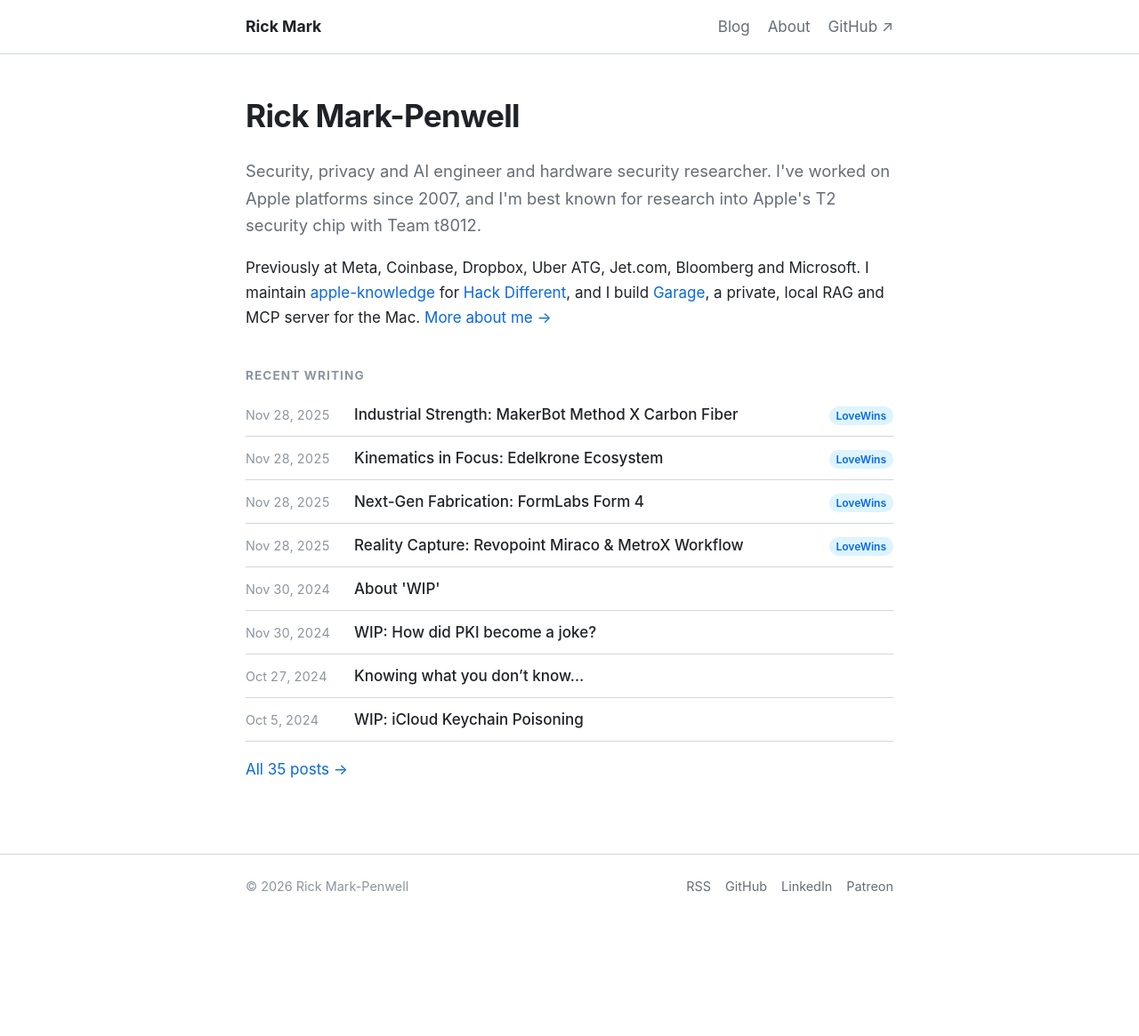
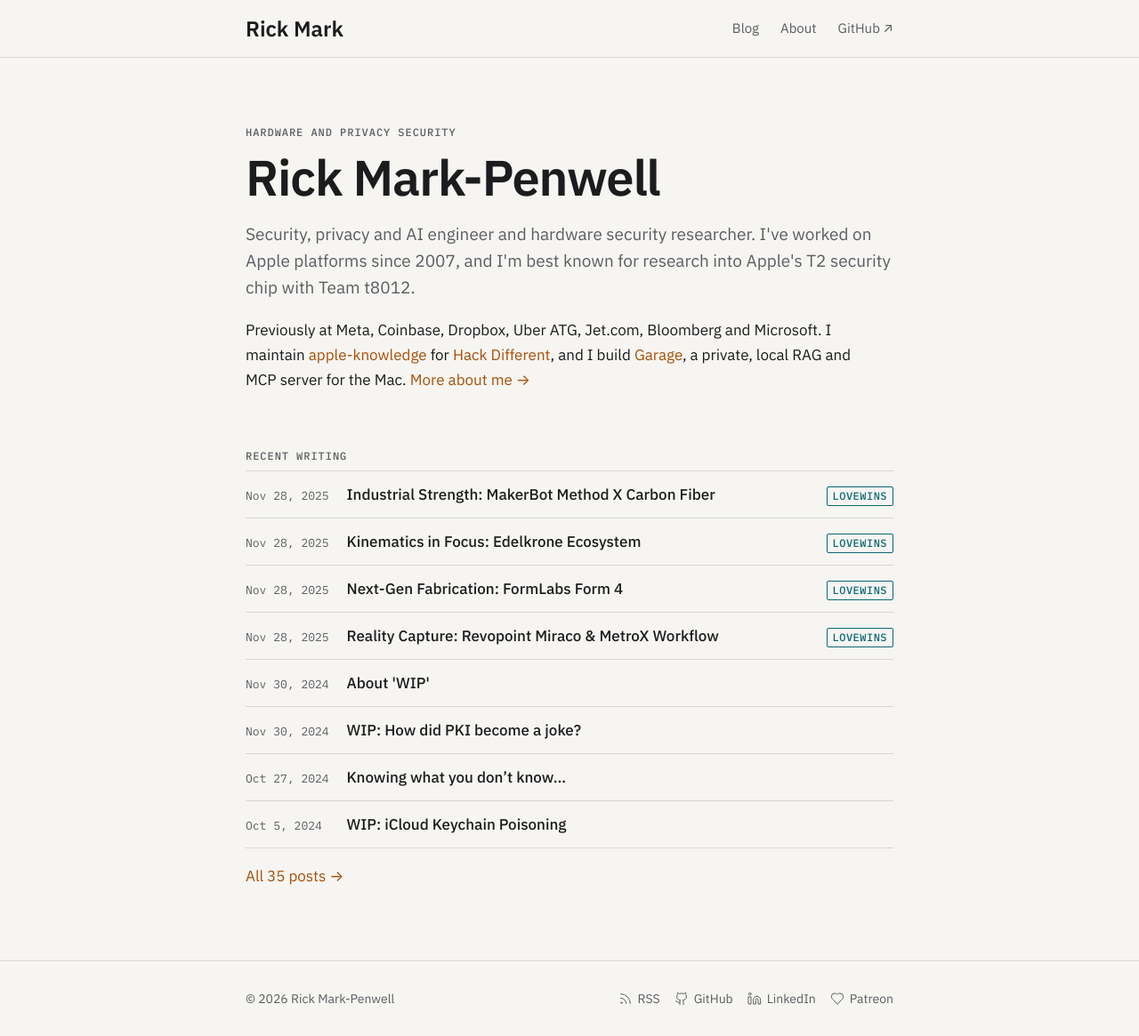
Before and after one commit to rickmark/rickmark_me, a Jekyll site: the page built from index.html, in a window 1280 px wide. Shown: the whole page at 89% size. Built offline with Jekyll 4.4.1, drawn with Linux system fonts in a browser that asks for light colours; before the commit the page ends 1033 px from its top, so only the background shows below that.

Commit message:
Apply the Rick Mark design system to the site
Graphite and paper surfaces with signal amber links and probe teal code
and tags, IBM Plex Sans and Mono, an 8px spacing grid, hairline borders,
a signal focus ring, Lucide icons on footer links and a matching favicon.

Co-Authored-By: Claude Opus 5.5 (1M context) <noreply@anthropic.com>
Claude-Session: https://claude.ai/code/session_01QFXXmsN25Bsffmk9Md9oP3

```diff
--- /dev/null
+++ b/_includes/icon.html
@@ -0,0 +1,9 @@
+{%- comment -%}Lucide line icons (1.5px stroke) for links out. Usage: {% include icon.html name="github" %}{%- endcomment -%}
+<svg class="icon" viewBox="0 0 24 24" fill="none" stroke="currentColor" stroke-width="1.5" stroke-linecap="round" stroke-linejoin="round" aria-hidden="true">
+{%- case include.name -%}
+{%- when "github" -%}<path d="M15 22v-4a4.8 4.8 0 0 0-1-3.5c3 0 6-2 6-5.5.08-1.25-.27-2.48-1-3.5.28-1.15.28-2.35 0-3.5 0 0-1 0-3 1.5-2.64-.5-5.36-.5-8 0C6 2 5 2 5 2c-.3 1.15-.3 2.35 0 3.5A5.403 5.403 0 0 0 4 9c0 3.5 3 5.5 6 5.5-.39.49-.68 1.05-.85 1.65-.17.6-.22 1.23-.15 1.85v4"/><path d="M9 18c-4.51 2-5-2-7-2"/>
+{%- when "linkedin" -%}<path d="M16 8a6 6 0 0 1 6 6v7h-4v-7a2 2 0 0 0-2-2 2 2 0 0 0-2 2v7h-4v-7a6 6 0 0 1 6-6z"/><rect width="4" height="12" x="2" y="9"/><circle cx="4" cy="4" r="2"/>
+{%- when "rss" -%}<path d="M4 11a9 9 0 0 1 9 9"/><path d="M4 4a16 16 0 0 1 16 16"/><circle cx="5" cy="19" r="1"/>
+{%- when "heart" -%}<path d="M19 14c1.49-1.46 3-3.21 3-5.5A5.5 5.5 0 0 0 16.5 3c-1.76 0-3 .5-4.5 2-1.5-1.5-2.74-2-4.5-2A5.5 5.5 0 0 0 2 8.5c0 2.3 1.5 4.05 3 5.5l7 7Z"/>
+{%- endcase -%}
+</svg>
--- a/_layouts/default.html
+++ b/_layouts/default.html
@@ -6,6 +6,9 @@
   {% seo %}
   {% feed_meta %}
   <link rel="icon" type="image/svg+xml" href="{{ '/assets/favicon.svg' | relative_url }}">
+  <link rel="preconnect" href="https://fonts.googleapis.com">
+  <link rel="preconnect" href="https://fonts.gstatic.com" crossorigin>
+  <link rel="stylesheet" href="https://fonts.googleapis.com/css2?family=IBM+Plex+Mono:wght@400;500&family=IBM+Plex+Sans:ital,wght@0,400;0,500;0,600;1,400&display=swap">
   <link rel="stylesheet" href="{{ '/assets/style.css' | relative_url }}">
 </head>
 <body>
@@ -28,10 +31,10 @@
     <div class="container footer-row">
       <span>© {{ site.time | date: '%Y' }} {{ site.author.name }}</span>
       <span class="footer-links">
-        <a href="{{ '/blog/feed.xml' | relative_url }}">RSS</a>
-        <a href="https://github.com/rickmark" rel="noopener">GitHub</a>
-        <a href="https://linkedin.com/in/penwellr" rel="noopener">LinkedIn</a>
-        <a href="https://www.patreon.com/rickmark" rel="noopener">Patreon</a>
+        <a href="{{ '/blog/feed.xml' | relative_url }}">{% include icon.html name="rss" %}RSS</a>
+        <a href="https://github.com/rickmark" rel="noopener">{% include icon.html name="github" %}GitHub</a>
+        <a href="https://linkedin.com/in/penwellr" rel="noopener">{% include icon.html name="linkedin" %}LinkedIn</a>
+        <a href="https://www.patreon.com/rickmark" rel="noopener">{% include icon.html name="heart" %}Patreon</a>
       </span>
     </div>
   </footer>
--- a/assets/style.css
+++ b/assets/style.css
@@ -1,33 +1,42 @@
-/* Colour tokens and type stacks shared with garagerag.app */
+/* Rick Mark design system: graphite and paper, with signal amber and probe teal */
 :root {
-  --bg-primary: #ffffff;
-  --bg-secondary: #f6f8fa;
-  --text-primary: #1f2328;
-  --text-secondary: #656d76;
-  --text-muted: #8c959f;
-  --accent: #0969da;
-  --accent-hover: #0550ae;
-  --accent-subtle: #ddf4ff;
-  --border: #d0d7de;
-  --code-bg: #f6f8fa;
-  --font-sans: -apple-system, BlinkMacSystemFont, "Segoe UI", "Noto Sans", Helvetica, Arial, sans-serif;
-  --font-mono: ui-monospace, SFMono-Regular, "SF Mono", Menlo, Consolas, "Liberation Mono", monospace;
+  --surface: #f6f5f1;
+  --surface-raised: #ffffff;
+  --hairline: #d9d7d0;
+  --ink: #1b1c1e;
+  --ink-muted: #5a5d63;
+  --accent: #a8500a;
+  --on-accent: #ffffff;
+  --signal: #0b6874;
+  --accent-tint: #f3e3cf;
+
+  --font-sans: "IBM Plex Sans", system-ui, -apple-system, sans-serif;
+  --font-mono: "IBM Plex Mono", ui-monospace, "SF Mono", Menlo, monospace;
+
+  --space-1: 8px;
+  --space-2: 16px;
+  --space-3: 32px;
+  --space-4: 64px;
+
+  --radius-sm: 2px;
+  --radius-md: 6px;
+  --radius-lg: 12px;
+
   --max-width: 760px;
   color-scheme: light dark;
 }
 
 @media (prefers-color-scheme: dark) {
   :root {
-    --bg-primary: #0d1117;
-    --bg-secondary: #161b22;
-    --text-primary: #f0f6fc;
-    --text-secondary: #8b949e;
-    --text-muted: #6e7681;
-    --accent: #58a6ff;
-    --accent-hover: #79c0ff;
-    --accent-subtle: #0c2d6b;
-    --border: #30363d;
-    --code-bg: #161b22;
+    --surface: #111214;
+    --surface-raised: #1a1c1f;
+    --hairline: #2c2f33;
+    --ink: #ecebe6;
+    --ink-muted: #9b9ea4;
+    --accent: #f0a53a;
+    --on-accent: #1b1c1e;
+    --signal: #5cc6d2;
+    --accent-tint: #2e2416;
   }
 }
 
@@ -37,116 +46,187 @@ body {
   margin: 0;
   font-family: var(--font-sans);
   font-size: 17px;
-  line-height: 1.65;
-  background: var(--bg-primary);
-  color: var(--text-primary);
+  line-height: 28px;
+  background: var(--surface);
+  color: var(--ink);
   -webkit-font-smoothing: antialiased;
 }
 
-a { color: var(--accent); text-decoration: none; }
-a:hover { color: var(--accent-hover); text-decoration: underline; }
+a {
+  color: var(--accent);
+  text-decoration: none;
+  transition: color 120ms ease;
+}
+a:hover { text-decoration: underline; text-underline-offset: 3px; }
 
-.container { max-width: var(--max-width); margin: 0 auto; padding: 0 16px; }
+:focus-visible {
+  outline: 2px solid var(--signal);
+  outline-offset: 2px;
+  border-radius: var(--radius-sm);
+}
+
+.container { max-width: var(--max-width); margin: 0 auto; padding: 0 var(--space-2); }
+
+/* Type styles */
+.label, .section-title {
+  font-family: var(--font-mono);
+  font-size: 12px; line-height: 16px; font-weight: 500;
+  letter-spacing: 0.08em; text-transform: uppercase;
+  color: var(--ink-muted);
+}
 
 /* Header and footer */
-.site-header { border-bottom: 1px solid var(--border); }
+.site-header { border-bottom: 1px solid var(--hairline); }
 .header-row, .footer-row {
-  display: flex; flex-wrap: wrap; gap: 8px 24px;
+  display: flex; flex-wrap: wrap; gap: var(--space-1) 24px;
   align-items: center; justify-content: space-between;
 }
-.header-row { min-height: 60px; }
-.site-title { font-weight: 700; font-size: 1.1rem; color: var(--text-primary); }
-.site-nav { display: flex; gap: 20px; }
-.site-nav a { color: var(--text-secondary); }
-.site-nav a.active, .site-nav a:hover { color: var(--text-primary); text-decoration: none; }
+.header-row { min-height: 64px; }
+.site-title {
+  font-size: 24px; line-height: 32px; font-weight: 600;
+  color: var(--ink);
+}
+.site-title:hover { text-decoration: none; }
+.site-nav { display: flex; gap: 24px; font-size: 15px; }
+.site-nav a { color: var(--ink-muted); }
+.site-nav a:hover { color: var(--ink); text-decoration: none; }
+.site-nav a.active { color: var(--accent); }
 
-.site-main { padding-top: 40px; padding-bottom: 64px; }
+.site-main { padding-top: var(--space-3); padding-bottom: var(--space-4); }
 
 .site-footer {
-  border-top: 1px solid var(--border);
-  padding: 24px 0;
-  color: var(--text-muted);
-  font-size: 0.9rem;
+  border-top: 1px solid var(--hairline);
+  padding: var(--space-3) 0;
+  color: var(--ink-muted);
+  font-size: 14px; line-height: 20px;
 }
-.footer-links { display: flex; flex-wrap: wrap; gap: 16px; }
-.footer-links a { color: var(--text-secondary); }
+.footer-links { display: flex; flex-wrap: wrap; gap: var(--space-2); }
+.footer-links a {
+  display: inline-flex; align-items: center; gap: 6px;
+  color: var(--ink-muted);
+}
+.footer-links a:hover { color: var(--ink); }
+.icon { width: 16px; height: 16px; flex: none; }
 
 /* Home and lists */
-.intro h1 { font-size: 2.2rem; margin: 0 0 12px; letter-spacing: -0.02em; }
-.lead { font-size: 1.15rem; color: var(--text-secondary); }
-.section-title {
-  font-size: 0.85rem; text-transform: uppercase; letter-spacing: 0.08em;
-  color: var(--text-muted); margin: 40px 0 8px;
+.intro { padding-top: var(--space-3); margin-bottom: var(--space-4); }
+.intro h1 {
+  font-size: 56px; line-height: 60px; font-weight: 600; letter-spacing: -0.02em;
+  margin: var(--space-1) 0 var(--space-2);
 }
-.post-list { list-style: none; margin: 0; padding: 0; }
+.lead { font-size: 19px; line-height: 30px; color: var(--ink-muted); max-width: 68ch; }
+.intro p, .page-intro p { max-width: 68ch; }
+.section-title { margin: var(--space-3) 0 var(--space-1); }
+
+.page-title {
+  font-size: 36px; line-height: 42px; font-weight: 600; letter-spacing: -0.01em;
+  margin: 0 0 var(--space-2);
+}
+
+.post-list { list-style: none; margin: 0 0 var(--space-2); padding: 0; border-top: 1px solid var(--hairline); }
 .post-list li {
-  display: flex; flex-wrap: wrap; align-items: baseline; gap: 4px 14px;
-  padding: 10px 0; border-bottom: 1px solid var(--border);
+  display: flex; flex-wrap: wrap; align-items: baseline; gap: 4px var(--space-2);
+  padding: 12px 0; border-bottom: 1px solid var(--hairline);
 }
 .post-list time {
-  flex: 0 0 7.5em; color: var(--text-muted); font-size: 0.9rem;
+  flex: 0 0 7.5em;
+  font-family: var(--font-mono); font-size: 13px; line-height: 20px;
+  color: var(--ink-muted);
   font-variant-numeric: tabular-nums;
 }
-.post-list a { flex: 1 1 18em; color: var(--text-primary); font-weight: 500; }
-.post-list a:hover { color: var(--accent); }
+.post-list a { flex: 1 1 18em; color: var(--ink); font-weight: 500; }
+.post-list a:hover { color: var(--accent); text-decoration: none; }
 
 .tag {
-  display: inline-block; font-size: 0.75rem; font-weight: 600;
-  padding: 1px 8px; border-radius: 999px;
-  background: var(--accent-subtle); color: var(--accent);
+  display: inline-block;
+  font-family: var(--font-mono);
+  font-size: 12px; line-height: 16px; font-weight: 500;
+  letter-spacing: 0.04em; text-transform: uppercase;
+  padding: 2px 6px; border-radius: var(--radius-sm);
+  border: 1px solid currentColor;
+  color: var(--signal);
 }
 
 /* Articles */
 .prose { overflow-wrap: anywhere; }
-.prose h1 { font-size: 2rem; line-height: 1.25; margin: 0 0 24px; letter-spacing: -0.015em; }
-.prose h2 { font-size: 1.45rem; margin: 40px 0 12px; line-height: 1.3; }
-.prose h3 { font-size: 1.2rem; margin: 32px 0 8px; }
-.prose h4 { font-size: 1rem; margin: 24px 0 8px; }
-.prose p, .prose ul, .prose ol, .prose table, .prose pre, .prose blockquote { margin: 0 0 18px; }
+.prose > p, .prose > ul, .prose > ol, .prose > blockquote { max-width: 68ch; }
+.prose h1 {
+  font-size: 36px; line-height: 42px; font-weight: 600; letter-spacing: -0.01em;
+  margin: 0 0 24px;
+}
+.prose h2 { font-size: 24px; line-height: 32px; font-weight: 600; margin: 48px 0 12px; }
+.prose h3 { font-size: 19px; line-height: 28px; font-weight: 600; margin: var(--space-3) 0 var(--space-1); }
+.prose h4 { font-size: 17px; line-height: 28px; font-weight: 600; margin: 24px 0 var(--space-1); }
+.prose p, .prose ul, .prose ol, .prose table, .prose pre, .prose blockquote { margin: 0 0 var(--space-2); }
 .prose ul, .prose ol { padding-left: 1.4em; }
 .prose li { margin: 4px 0; }
 .prose li > ul, .prose li > ol { margin: 4px 0 0; }
-.prose img { max-width: 100%; height: auto; border-radius: 6px; display: block; margin: 8px auto; }
-.prose em:only-child { color: var(--text-secondary); }
-.prose hr { border: 0; border-top: 1px solid var(--border); margin: 32px 0; }
+.prose img {
+  max-width: 100%; height: auto; display: block; margin: var(--space-1) auto;
+  border: 1px solid var(--hairline); border-radius: var(--radius-md);
+}
+.prose em:only-child { color: var(--ink-muted); }
+.prose hr { border: 0; border-top: 1px solid var(--hairline); margin: var(--space-3) 0; }
 .prose blockquote {
-  padding: 0 16px; border-left: 3px solid var(--border); color: var(--text-secondary);
+  padding: 12px var(--space-2);
+  background: var(--accent-tint); border-radius: var(--radius-md);
+  color: var(--ink);
 }
+.prose blockquote > :last-child { margin-bottom: 0; }
 
 .prose code {
-  font-family: var(--font-mono); font-size: 0.86em;
-  background: var(--code-bg); border: 1px solid var(--border);
-  padding: 0.1em 0.35em; border-radius: 4px; overflow-wrap: anywhere;
+  font-family: var(--font-mono); font-size: 0.85em;
+  color: var(--signal);
+  background: var(--surface-raised); border: 1px solid var(--hairline);
+  padding: 0.1em 0.35em; border-radius: var(--radius-sm); overflow-wrap: anywhere;
 }
 .prose pre {
-  background: var(--code-bg); border: 1px solid var(--border); border-radius: 6px;
-  padding: 14px 16px; overflow-x: auto; line-height: 1.45;
+  background: var(--surface-raised); border: 1px solid var(--hairline); border-radius: var(--radius-md);
+  padding: 12px var(--space-2); overflow-x: auto;
+  font-size: 14px; line-height: 22px;
 }
-.prose pre code { background: none; border: 0; padding: 0; font-size: 0.84rem; overflow-wrap: normal; }
+.prose pre code {
+  color: var(--ink); background: none; border: 0; padding: 0;
+  font-size: 14px; overflow-wrap: normal;
+}
 .prose .highlighter-rouge .highlight { background: none; }
 
 .prose table {
-  display: block; overflow-x: auto; border-collapse: collapse; font-size: 0.92rem;
+  display: block; overflow-x: auto; border-collapse: collapse;
+  font-size: 14px; line-height: 20px;
 }
-.prose th, .prose td { border: 1px solid var(--border); padding: 6px 12px; text-align: left; vertical-align: top; }
-.prose th { background: var(--bg-secondary); }
+.prose th, .prose td { border: 1px solid var(--hairline); padding: var(--space-1) 12px; text-align: left; vertical-align: top; }
+.prose th { background: var(--surface-raised); font-weight: 600; }
 
-.post-header h1 { margin-top: 4px; }
+.post-header { margin-bottom: var(--space-3); }
+.post-header h1 { margin: var(--space-1) 0 0; }
 .post-meta {
-  display: flex; flex-wrap: wrap; align-items: center; gap: 10px;
-  margin: 0; color: var(--text-muted); font-size: 0.9rem;
+  display: flex; flex-wrap: wrap; align-items: center; gap: var(--space-1);
+  margin: 0;
 }
-.post-cover { margin: 0 0 28px !important; width: 100%; }
+.post-meta time {
+  font-family: var(--font-mono); font-size: 13px; line-height: 20px;
+  color: var(--ink-muted);
+}
+.post-cover { margin: 0 0 var(--space-3) !important; width: 100%; }
 
 .post-nav {
   display: flex; justify-content: space-between; gap: 24px;
-  margin-top: 48px; padding-top: 20px; border-top: 1px solid var(--border); font-size: 0.95rem;
+  margin-top: var(--space-4); padding-top: var(--space-2);
+  border-top: 1px solid var(--hairline);
+  font-size: 15px; line-height: 24px;
 }
 .post-nav a:last-child { text-align: right; }
 
 @media (max-width: 600px) {
-  body { font-size: 16px; }
-  .prose h1, .intro h1 { font-size: 1.65rem; }
+  body { font-size: 16px; line-height: 26px; }
+  .intro h1 { font-size: 40px; line-height: 44px; }
+  .prose h1, .page-title { font-size: 28px; line-height: 34px; }
+  .site-title { font-size: 20px; line-height: 28px; }
   .post-nav { flex-direction: column; }
   .post-nav a:last-child { text-align: left; }
 }
+
+@media (prefers-reduced-motion: reduce) {
+  a { transition: none; }
+}
--- a/blog/index.html
+++ b/blog/index.html
@@ -5,7 +5,7 @@ description: Writing on Apple platform security, firmware and hardware research,
 redirect_from:
   - /author/rickmark/
 ---
-<h1>Blog</h1>
+<h1 class="page-title">Blog</h1>
 <p class="lead">Writing on Apple platform security, firmware and hardware research, privacy, and fabrication. Posts marked WIP are notes in progress; see <a href="{{ '/blog/about-wip/' | relative_url }}">About 'WIP'</a>.</p>
 {% assign by_year = site.posts | group_by_exp: "post", "post.date | date: '%Y'" %}
 {% for year in by_year %}
--- a/index.html
+++ b/index.html
@@ -3,6 +3,7 @@ layout: default
 title: Rick Mark
 ---
 <section class="intro">
+  <p class="label">Hardware and privacy security</p>
   <h1>Rick Mark-Penwell</h1>
   <p class="lead">Security, privacy and AI engineer and hardware security researcher. I've worked on Apple platforms since 2007, and I'm best known for research into Apple's T2 security chip with Team t8012.</p>
   <p>Previously at Meta, Coinbase, Dropbox, Uber ATG, Jet.com, Bloomberg and Microsoft. I maintain <a href="https://github.com/hack-different/apple-knowledge">apple-knowledge</a> for <a href="https://github.com/hack-different">Hack Different</a>, and I build <a href="https://garagerag.app">Garage</a>, a private, local RAG and MCP server for the Mac. <a href="{{ '/about/' | relative_url }}">More about me →</a></p>
```
Also changed, not shown: assets/favicon.svg.
